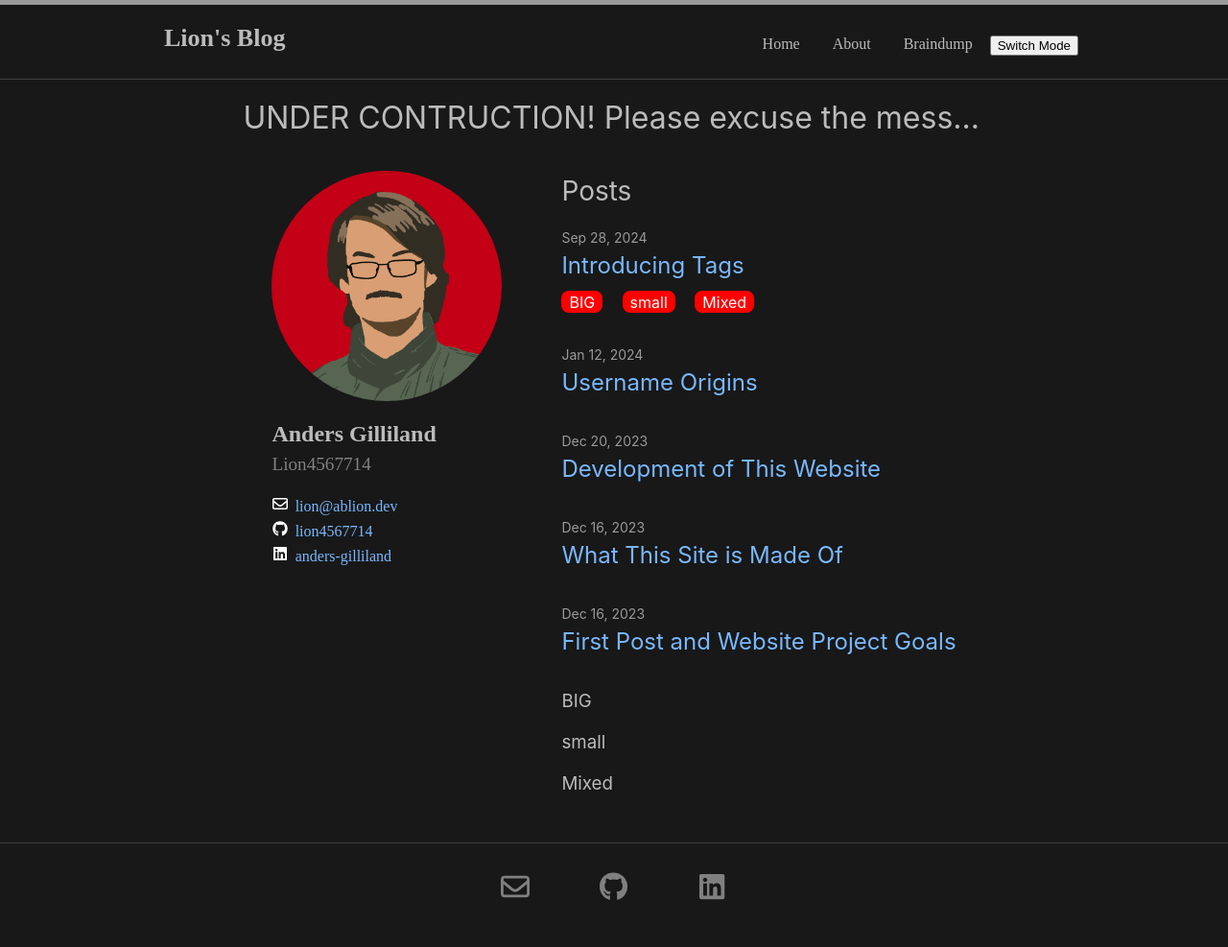
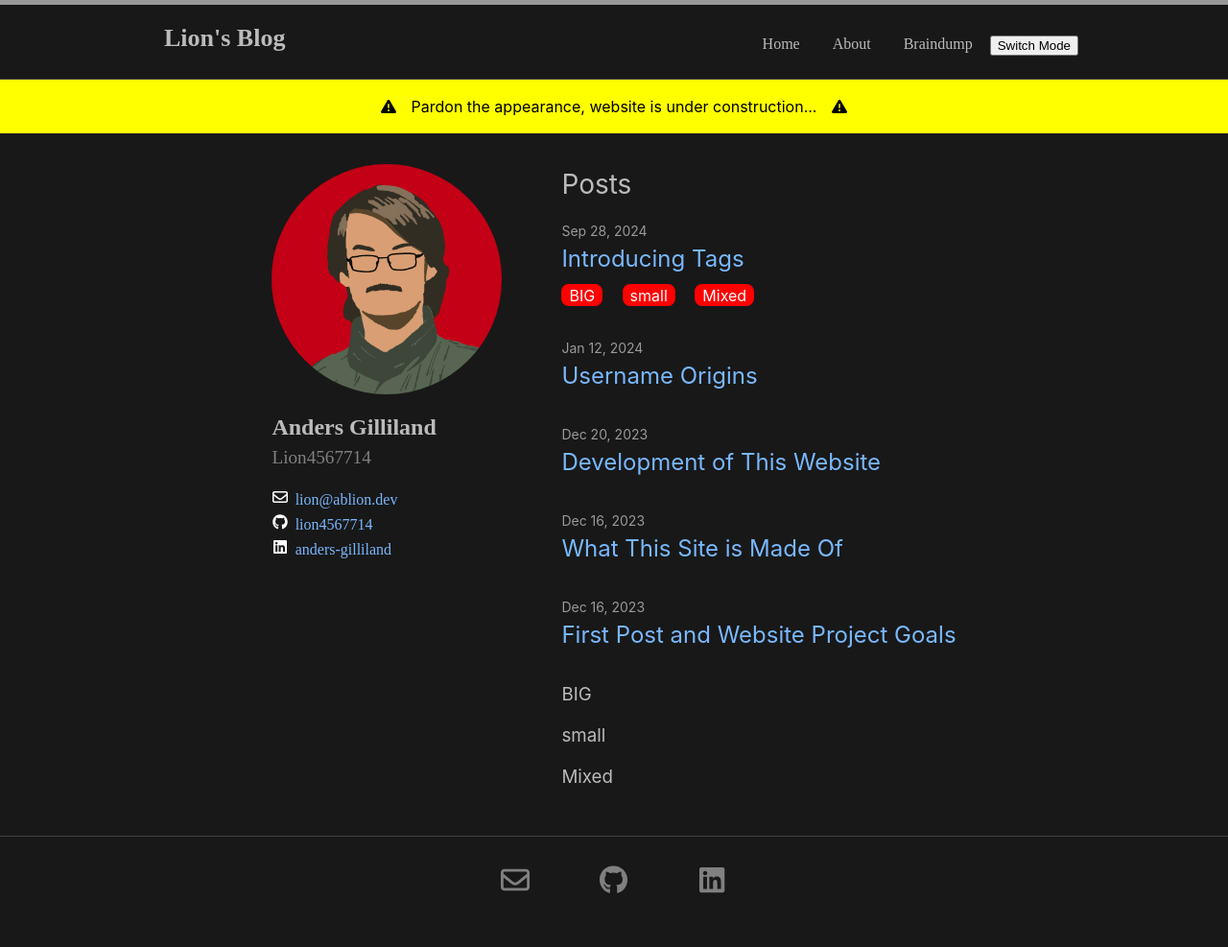
Before and after one commit to Lion4567714/Lion4567714.github.io, a Jekyll site: the page built from index.md, in a window 1280 px wide. Shown: the whole page at 96% size. Built offline with Jekyll 4.4.1, drawn with Linux system fonts in a browser that asks for light colours; some web fonts are replaced.

Commit message:
construction

```diff
--- a/_layouts/base.html
+++ b/_layouts/base.html
@@ -7,6 +7,12 @@
 
         {%- include header.html -%}
 
+        <span class="construction-bar">
+            <svg class="construction-icon" xmlns="http://www.w3.org/2000/svg" viewBox="0 0 512 512"><!--!Font Awesome Free 6.6.0 by @fontawesome - https://fontawesome.com License - https://fontawesome.com/license/free Copyright 2024 Fonticons, Inc.--><path d="M256 32c14.2 0 27.3 7.5 34.5 19.8l216 368c7.3 12.4 7.3 27.7 .2 40.1S486.3 480 472 480L40 480c-14.3 0-27.6-7.7-34.7-20.1s-7-27.8 .2-40.1l216-368C228.7 39.5 241.8 32 256 32zm0 128c-13.3 0-24 10.7-24 24l0 112c0 13.3 10.7 24 24 24s24-10.7 24-24l0-112c0-13.3-10.7-24-24-24zm32 224a32 32 0 1 0 -64 0 32 32 0 1 0 64 0z"/></svg>
+            <div class="construction-text">Pardon the appearance, website is under construction...</div>
+            <svg class="construction-icon" xmlns="http://www.w3.org/2000/svg" viewBox="0 0 512 512"><!--!Font Awesome Free 6.6.0 by @fontawesome - https://fontawesome.com License - https://fontawesome.com/license/free Copyright 2024 Fonticons, Inc.--><path d="M256 32c14.2 0 27.3 7.5 34.5 19.8l216 368c7.3 12.4 7.3 27.7 .2 40.1S486.3 480 472 480L40 480c-14.3 0-27.6-7.7-34.7-20.1s-7-27.8 .2-40.1l216-368C228.7 39.5 241.8 32 256 32zm0 128c-13.3 0-24 10.7-24 24l0 112c0 13.3 10.7 24 24 24s24-10.7 24-24l0-112c0-13.3-10.7-24-24-24zm32 224a32 32 0 1 0 -64 0 32 32 0 1 0 64 0z"/></svg>
+        </span>
+
         <div class="wrapper page-content">
             {{ content }}
         </div>
--- a/_layouts/home.html
+++ b/_layouts/home.html
@@ -2,7 +2,6 @@
 layout: base
 ---
 
-<h1>UNDER CONTRUCTION! Please excuse the mess...</h1>
 <div class="home flex-container wrapper page-content">
     <div class="wrapper">
         <div class="sidebar-parent">
--- a/_sass/layout.scss
+++ b/_sass/layout.scss
@@ -551,3 +551,21 @@
   color: white;
   font-weight: bold;
 }
+
+.construction-bar {
+  height: auto;
+  display: flex;
+  align-items: center;
+  justify-content: center;
+  background: yellow;
+}
+
+.construction-icon {
+  height: 1em;
+}
+
+.construction-text {
+  color: black;
+  font-style: bold;
+  padding: 1em;
+}
```
Also changed, not shown: 11 other files.
